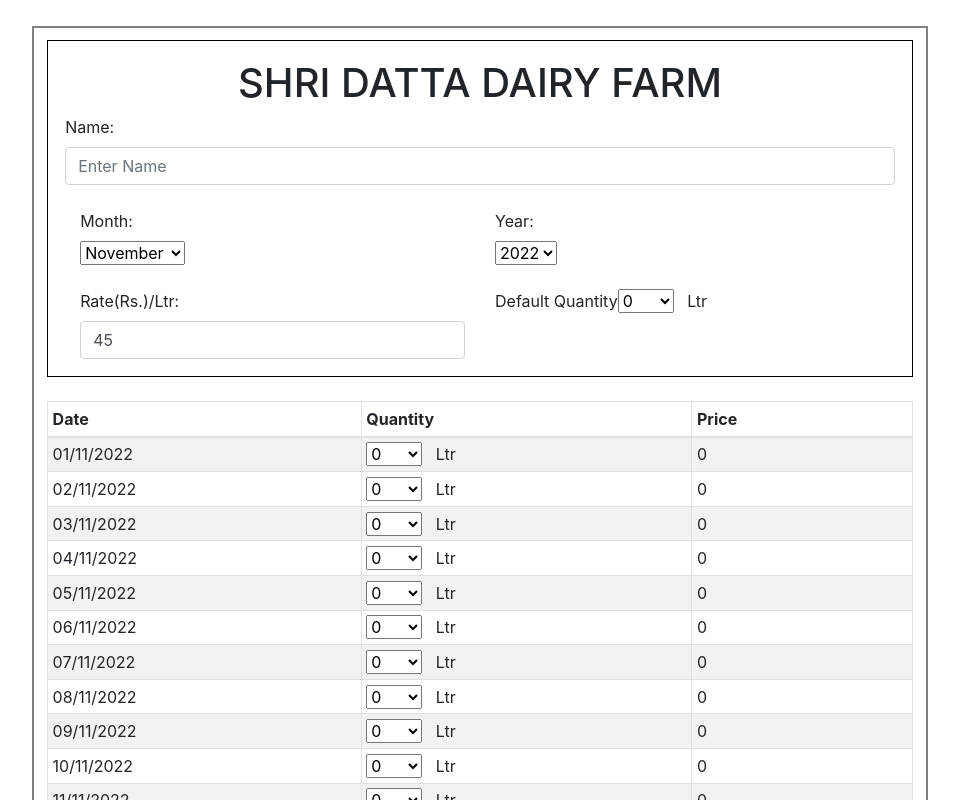
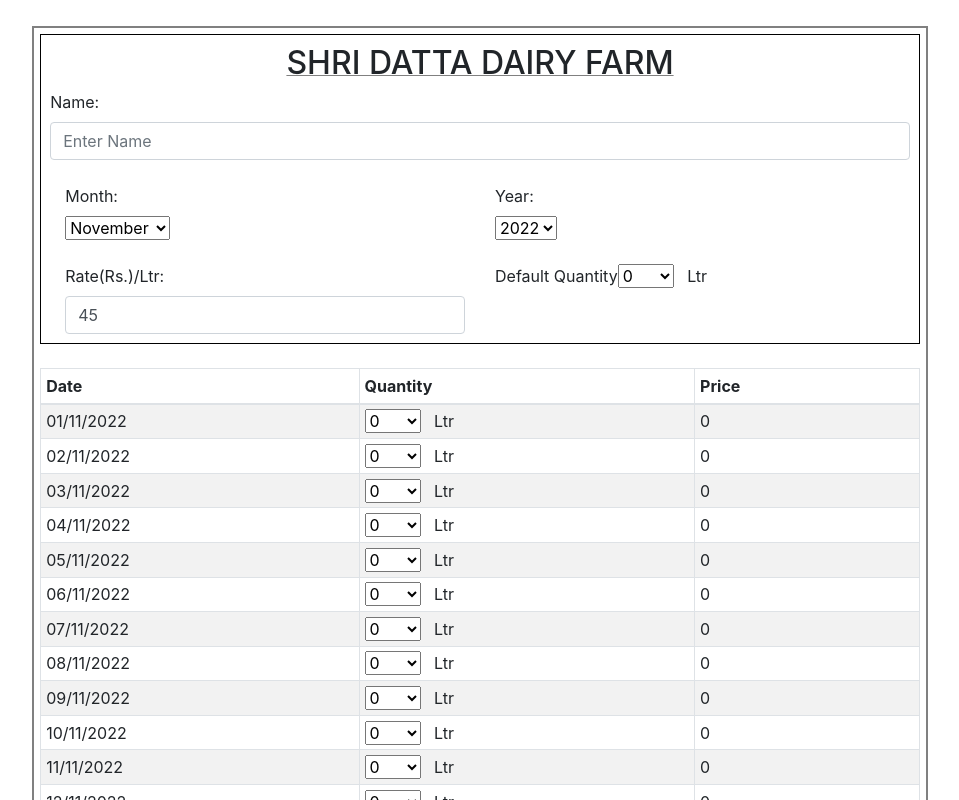
Before and after one commit to kaletushar222/dairyapp, a React (Create React App) app: page / in a window 1280 px wide. Shown: the top 800 px of the page, without its empty margins (160-1119 px from the left). Built offline with nearby package versions, Linux system fonts and the light colour scheme.

Commit message:
UI improvements

```diff
--- a/src/layouts/Appmodules/Dairy/DairyApp.css
+++ b/src/layouts/Appmodules/Dairy/DairyApp.css
@@ -1,7 +1,13 @@
 .dairy-invoice{
     margin: 2% 15% 2% 15%;
     border: 2px solid grey;
-    padding: 1% 1% 0.5% 1%;
+    padding: 0.5%;
+}
+h1 {
+    font-size: 2rem;
+    text-decoration-line: underline;
+    text-decoration-thickness: 1px;
+    text-decoration-color: grey;
 }
 
 @media only screen and (max-width: 600px) {
@@ -17,5 +23,13 @@
 
 .border-div{
     border: 1px solid black;
-    padding: 2%;
+    padding: 1%;
 }
+
+hr {
+    border: none;
+    height: 1px;
+    /* Set the hr color */
+    color: #333; /* old IE */
+    background-color: grey; /* Modern Browsers */
+}
--- a/src/layouts/Appmodules/Dairy/DairyInvoice.js
+++ b/src/layouts/Appmodules/Dairy/DairyInvoice.js
@@ -304,9 +304,9 @@ class DairyInvoice extends React.Component {
   		return (
 			<div>
 				<div className='dairy-invoice'>
-						<div className='border-div'>
+						<div>
 							<center>
-								<h1 style={{ borderBottom: "1px solid #e5e2e2" }}>SHRI DATTA DAIRY FARM</h1>
+								<h1>SHRI DATTA DAIRY FARM</h1>
 								<div>Datta Shinde | 7385063457 </div>
 							</center>
 							<Row style={{margin: "auto"}}>
@@ -319,7 +319,7 @@ class DairyInvoice extends React.Component {
 								<Form.Label>Rate(Rs.)/Ltr: <b>{ dairyInvoice.rate }</b>/-</Form.Label>
 							</Row>
 						</div>
-						<br/>
+						<hr/>
 						<Table striped bordered hover size="sm">
 							<thead>
 								<tr>
@@ -346,8 +346,8 @@ class DairyInvoice extends React.Component {
 							</tbody>
 						</Table>
 				</div>
-				<center>
-					<div id='hide-btn'>
+				<center id='hide-btn'>
+					<div>
 						<Button variant="primary" onClick={ this.downloadInvoice }>
 							Download
 						</Button>
```
Also changed, not shown: 1 other file (tests, documents, lock files or other folders).
